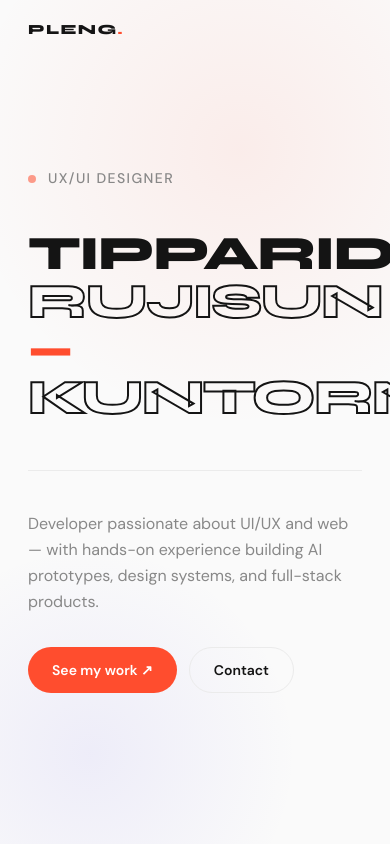
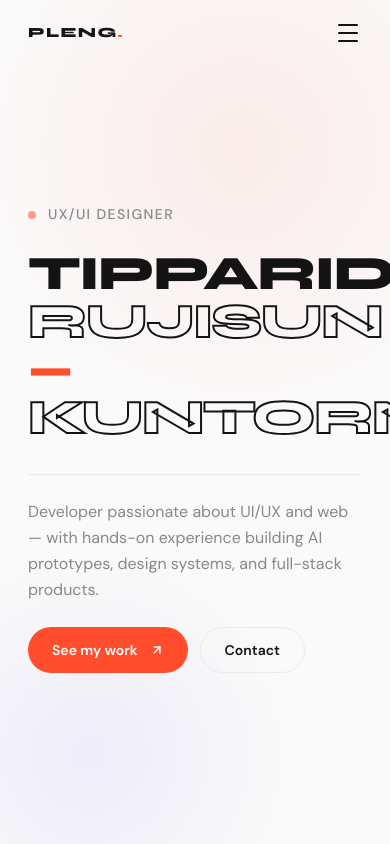
Before and after one commit to blymanor/portfolio, a Next.js app: page /portfolio/ in a window 390 px wide. Shown: the top 844 px of the page. Built offline with nearby package versions, Linux system fonts and the light colour scheme.

Commit message:
feat: adjust spacing and layout across multiple components for improved responsiveness and visual consistency

```diff
--- a/src/components/Experience.tsx
+++ b/src/components/Experience.tsx
@@ -7,13 +7,13 @@ import { C, EXPERIENCE } from "@/lib/constants";
 
 export default function Experience() {
   return (
-    <section id="about" className="py-32" style={{ background: C.bg }}>
+    <section id="about" className="py-16 md:py-32" style={{ background: C.bg }}>
       <Container>
         <FadeUp>
           <SectionEyebrow number="01" label="Experience" />
         </FadeUp>
 
-        <div className="grid grid-cols-1 lg:grid-cols-2 gap-16 items-start">
+        <div className="grid grid-cols-1 lg:grid-cols-2 gap-10 md:gap-16 items-start">
           {/* Left */}
           <FadeUp delay={0.05}>
             <h2
@@ -39,7 +39,7 @@ export default function Experience() {
 
             {/* Education card */}
             <div
-              className="rounded-2xl p-7 flex gap-5 items-start"
+              className="rounded-2xl p-5 md:p-7 flex gap-4 md:gap-5 items-start"
               style={{ background: C.accentSoft, border: "1px solid #FFD5CC" }}
             >
               <div
@@ -81,7 +81,7 @@ export default function Experience() {
             {EXPERIENCE.map((exp, i) => (
               <FadeUp key={i} delay={0.1 + i * 0.08}>
                 <div
-                  className="rounded-2xl p-7 transition-shadow duration-300 hover:shadow-lg"
+                  className="rounded-2xl p-5 md:p-7 transition-shadow duration-300 hover:shadow-lg"
                   style={{
                     background: exp.color,
                     border: `1px solid ${exp.dot}22`,
--- a/src/components/Hero.tsx
+++ b/src/components/Hero.tsx
@@ -19,7 +19,7 @@ export default function Hero() {
 
   return (
     <section
-      className="min-h-screen flex flex-col justify-center pt-24 pb-20 relative overflow-hidden"
+      className="min-h-screen flex flex-col justify-center pt-20 pb-12 md:pt-24 md:pb-20 relative overflow-hidden"
       style={{ background: C.bg }}
     >
       {/* Decorative blobs */}
@@ -61,7 +61,7 @@ export default function Hero() {
             {/* Role ticker */}
             <motion.div
               variants={fadeUp(0)}
-              className="flex items-center gap-3 mb-10"
+              className="flex items-center gap-3 mb-6 md:mb-10"
             >
               <span
                 className="w-2 h-2 rounded-full animate-pulse shrink-0"
@@ -87,7 +87,7 @@ export default function Hero() {
             {/* Name */}
             <motion.h1
               variants={fadeUp(0.05)}
-              className="font-heading font-black leading-none mb-12"
+              className="font-heading font-black leading-none mb-8 md:mb-12"
               style={{
                 fontSize: "clamp(3rem, 7vw, 7.5rem)",
                 color: C.fg,
@@ -119,7 +119,7 @@ export default function Hero() {
             {/* Divider + bio + CTA */}
             <motion.div
               variants={fadeUp(0.1)}
-              className="pt-10 flex flex-col sm:flex-row sm:items-end justify-between gap-8"
+              className="pt-6 md:pt-10 flex flex-col sm:flex-row sm:items-end justify-between gap-6 md:gap-8"
               style={{ borderTop: `1px solid ${C.border}` }}
             >
               <p
@@ -133,7 +133,7 @@ export default function Hero() {
                 experience building AI prototypes, design systems, and
                 full-stack products.
               </p>
-              <div className="flex gap-3 shrink-0">
+              <div className="flex flex-wrap gap-3 shrink-0">
                 <a
                   href="#work"
                   className="inline-flex items-center gap-2 px-6 py-3 rounded-full text-sm font-semibold transition-all duration-300 hover:opacity-80"
@@ -142,7 +142,22 @@ export default function Hero() {
                     color: "#fff",
                   }}
                 >
-                  See my work ↗
+                  See my work
+                  <svg
+                    xmlns="http://www.w3.org/2000/svg"
+                    width="14"
+                    height="14"
+                    viewBox="0 0 24 24"
+                    fill="none"
+                    stroke="currentColor"
+                    strokeWidth="2.5"
+                    strokeLinecap="round"
+                    strokeLinejoin="round"
+                    className="inline-block ml-1"
+                  >
+                    <path d="M7 17L17 7" />
+                    <path d="M7 7h10v10" />
+                  </svg>
                 </a>
                 <a
                   href="mailto:tipparida.ruji@gmail.com"
--- a/src/components/Nav.tsx
+++ b/src/components/Nav.tsx
@@ -1,18 +1,29 @@
 "use client";
 
 import { useState, useEffect } from "react";
-import { motion } from "framer-motion";
+import { motion, AnimatePresence } from "framer-motion";
 import Container from "@/components/ui/Container";
 import { C } from "@/lib/constants";
 
+const NAV_ITEMS = ["About", "Experience", "Work", "Contact"];
+
 export default function Nav() {
   const [scrolled, setScrolled] = useState(false);
+  const [open, setOpen] = useState(false);
 
   useEffect(() => {
     const fn = () => setScrolled(window.scrollY > 40);
     window.addEventListener("scroll", fn);
     return () => window.removeEventListener("scroll", fn);
   }, []);
+
+  // Lock body scroll when mobile menu is open
+  useEffect(() => {
+    document.body.style.overflow = open ? "hidden" : "";
+    return () => {
+      document.body.style.overflow = "";
+    };
+  }, [open]);
 
   return (
     <motion.nav
@@ -21,8 +32,8 @@ export default function Nav() {
       transition={{ duration: 0.6 }}
       className="fixed top-0 left-0 right-0 z-50 transition-all duration-300"
       style={{
-        background: scrolled ? "rgba(250,250,250,0.92)" : "transparent",
-        backdropFilter: scrolled ? "blur(16px)" : "none",
+        background: scrolled || open ? "rgba(250,250,250,0.92)" : "transparent",
+        backdropFilter: scrolled || open ? "blur(16px)" : "none",
         borderBottom: scrolled ? `1px solid ${C.border}` : "none",
       }}
     >
@@ -33,11 +44,13 @@ export default function Nav() {
         >
           PLENG<span style={{ color: C.accent }}>.</span>
         </span>
+
+        {/* Desktop links */}
         <div
           className="hidden md:flex gap-8 text-sm"
           style={{ color: C.muted }}
         >
-          {["About", "Experience", "Work", "Contact"].map((item) => (
+          {NAV_ITEMS.map((item) => (
             <a
               key={item}
               href={`#${item.toLowerCase()}`}
@@ -47,7 +60,67 @@ export default function Nav() {
             </a>
           ))}
         </div>
+
+        {/* Mobile hamburger */}
+        <button
+          onClick={() => setOpen((v) => !v)}
+          className="md:hidden flex flex-col gap-1.5 p-1"
+          aria-label="Toggle menu"
+        >
+          <span
+            className="block w-5 h-0.5 rounded-full transition-transform duration-300 origin-center"
+            style={{
+              background: C.fg,
+              transform: open ? "translateY(4px) rotate(45deg)" : "none",
+            }}
+          />
+          <span
+            className="block w-5 h-0.5 rounded-full transition-opacity duration-200"
+            style={{
+              background: C.fg,
+              opacity: open ? 0 : 1,
+            }}
+          />
+          <span
+            className="block w-5 h-0.5 rounded-full transition-transform duration-300 origin-center"
+            style={{
+              background: C.fg,
+              transform: open ? "translateY(-4px) rotate(-45deg)" : "none",
+            }}
+          />
+        </button>
       </Container>
+
+      {/* Mobile dropdown */}
+      <AnimatePresence>
+        {open && (
+          <motion.div
+            initial={{ height: 0, opacity: 0 }}
+            animate={{ height: "auto", opacity: 1 }}
+            exit={{ height: 0, opacity: 0 }}
+            transition={{ duration: 0.25 }}
+            className="md:hidden overflow-hidden"
+            style={{
+              background: "rgba(250,250,250,0.98)",
+              borderTop: `1px solid ${C.border}`,
+            }}
+          >
+            <div className="flex flex-col gap-1 px-7 py-4">
+              {NAV_ITEMS.map((item) => (
+                <a
+                  key={item}
+                  href={`#${item.toLowerCase()}`}
+                  onClick={() => setOpen(false)}
+                  className="py-3 text-base font-medium transition-colors duration-200 hover:text-black"
+                  style={{ color: C.muted }}
+                >
+                  {item}
+                </a>
+              ))}
+            </div>
+          </motion.div>
+        )}
+      </AnimatePresence>
     </motion.nav>
   );
 }
--- a/src/components/Skills.tsx
+++ b/src/components/Skills.tsx
@@ -7,7 +7,11 @@ import { C, SKILLS_LEFT, SKILLS_RIGHT } from "@/lib/constants";
 
 export default function Skills() {
   return (
-    <section id="experience" className="py-32" style={{ background: C.fg }}>
+    <section
+      id="experience"
+      className="py-16 md:py-32"
+      style={{ background: C.fg }}
+    >
       <Container>
         <FadeUp>
           <SectionEyebrow number="02" label="Skills" />
@@ -47,7 +51,7 @@ export default function Skills() {
 
         <FadeUp delay={0.2}>
           <p
-            className="font-heading font-black mt-24 leading-tight"
+            className="font-heading font-black mt-14 md:mt-24 leading-tight"
             style={{
               fontSize: "clamp(2rem, 4.5vw, 4rem)",
               color: "#2A2A2A",
--- a/src/components/ui/SectionEyebrow.tsx
+++ b/src/components/ui/SectionEyebrow.tsx
@@ -7,7 +7,7 @@ interface SectionEyebrowProps {
 
 export default function SectionEyebrow({ number, label }: SectionEyebrowProps) {
   return (
-    <div className="flex items-center gap-3 mb-14">
+    <div className="flex items-center gap-3 mb-8 md:mb-14">
       <span
         className="font-heading text-xs font-bold"
         style={{ color: C.accent }}
```
Also changed, not shown: src/components/Footer.tsx (+31 -6 lines), src/components/Projects.tsx (+18 -8 lines).
